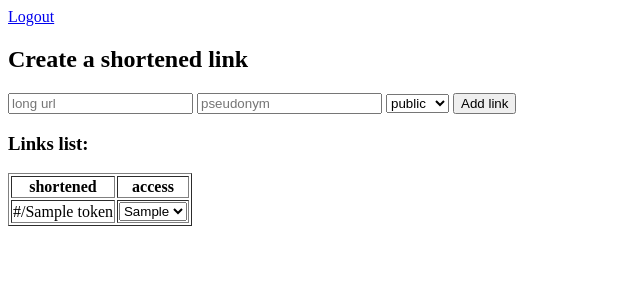
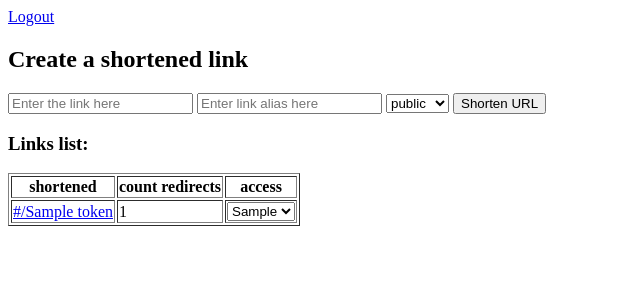
Before and after one commit to dennyaap/link_shortener, a Flask app: template main_app/templates/main.html in a window 1280 px wide. Shown: the top 300 px of the page, without its empty margins (0-640 px from the left). Run offline with Flask 3, Linux system fonts and the light colour scheme; the template is opened without the code that fills it: most values are stand-ins (such as "Sample title", 1, 10 or a date in 2020).

Commit message:
added the ability to follow links

```diff
--- a/main_app/templates/main.html
+++ b/main_app/templates/main.html
@@ -10,15 +10,15 @@
     <a href="{{ url_for('logout') }}">Logout</a>
     <h2>Create a shortened link</h2>
     <form method="post" action="/add_link">
-        <input type="text" name="long_url" placeholder="long url">
-        <input type="text" name="pseudonym" placeholder="pseudonym">
+        <input type="text" name="long_url" placeholder="Enter the link here">
+        <input type="text" name="pseudonym" placeholder="Enter link alias here">
         <select name="type_access">
             <option value="public">public</option>
             <option value="auth">auth</option>
             <option value="private">private</option>
         </select>
 
-        <button type="submit">Add link</button>
+        <button type="submit">Shorten URL</button>
     </form>
 
     {% with messages = get_flashed_messages() %}
@@ -37,19 +37,22 @@
     <table border="1">
         <tr>
             <th>shortened</th>
+            <th>count redirects</th>
             <th>access</th>
         </tr>
         {% for link in data['shortened_links'] %}
             <tr>
-                <td>{{ data['server_url'] + '/' + link.token }}</td>
+                <td>
+                    <a href="{{ data['server_url'] + '/' + link.token }}">{{ data['server_url'] + '/' + link.token }}</a>
+                </td>
+                <td>
+                    {{ link.count_redirects }}
+                </td>
                 <td>
                     <select name="current_type_access" type="submit">
+                        <option value="{{ link.access_type }}" selected>{{ link.access_type }}</option>
                         {% for access_type in data['access_types'] %}
-                            {% if access_type == link.access_type %}
-                                <option value="{{ link.access_type }}" selected>{{ link.access_type }}</option>
-                            {% else %}
-                                <option>{{ access_type }}</option>
-                            {% endif %}
+                            <option>{{ access_type }}</option>
                         {% endfor %}
                     </select>
                 </td>
```
